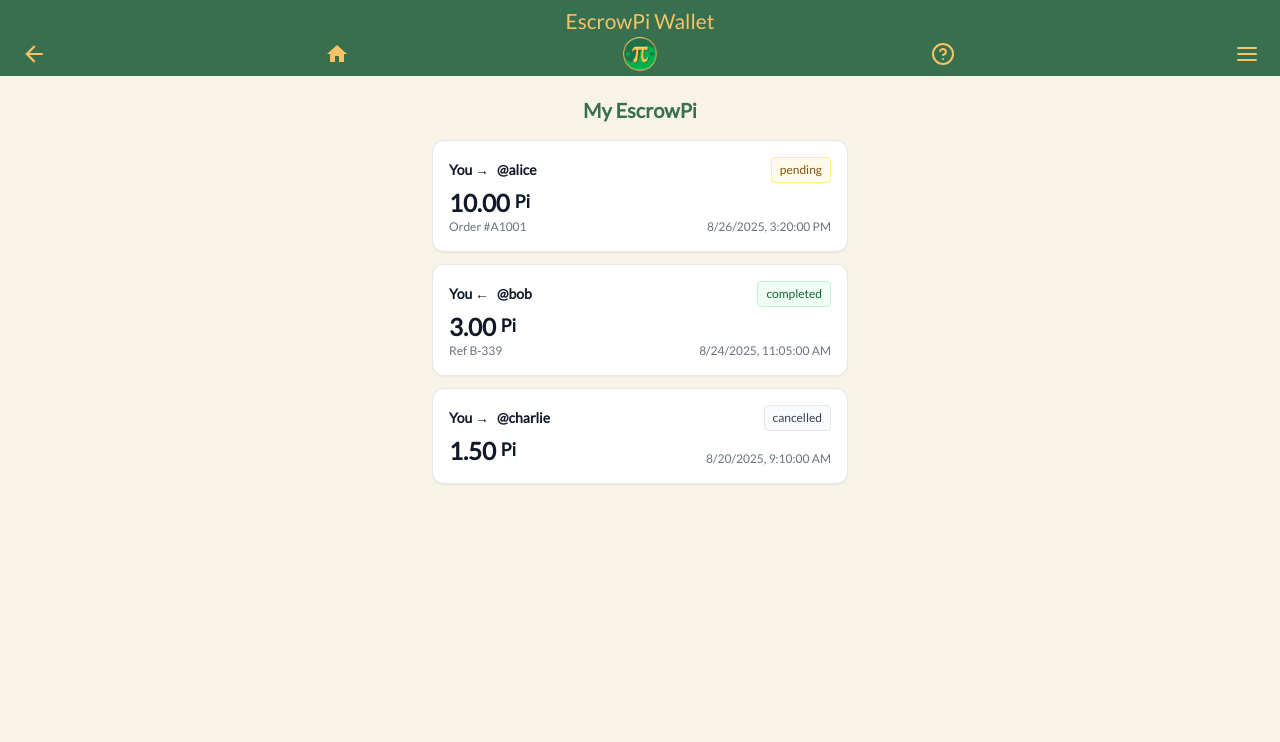
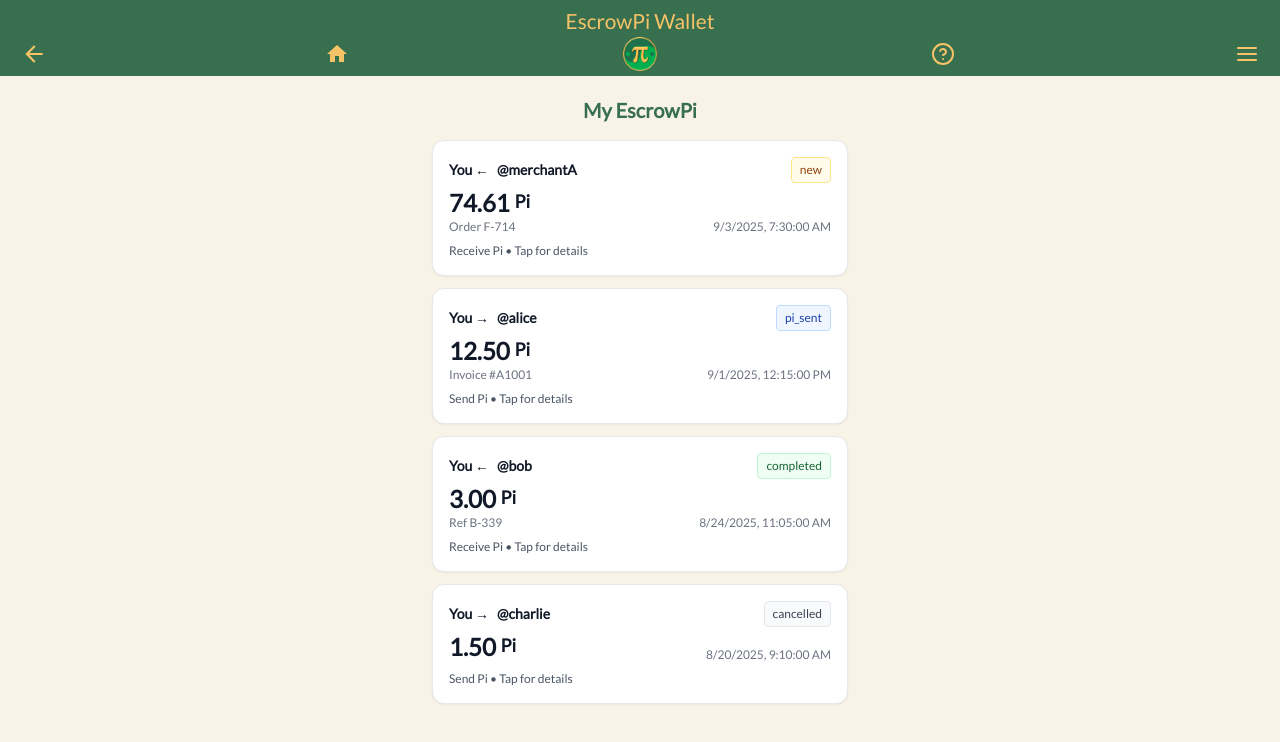
Before and after one commit to map-of-pi/escrow-pi-frontend, a Next.js app: page /history in a window 1280 px wide. Shown: the top 742 px of the page. Built offline with nearby package versions, Linux system fonts and the light colour scheme.

Commit message:
Initial implementation of My EscrowPi History page (Work in Progress)

```diff
--- /dev/null
+++ b/src/app/history/[id]/page.tsx
@@ -0,0 +1,187 @@
+"use client";
+import React, { useMemo, useState } from 'react';
+import { useParams, useRouter } from 'next/navigation';
+import Modal from '@/components/Modal';
+
+type TxStatus = 'new' | 'pi_sent' | 'completed' | 'declined' | 'cancelled' | 'disputed';
+
+type Tx = {
+  id: string;
+  direction: 'send' | 'receive';
+  counterparty: string;
+  amount: number;
+  status: TxStatus;
+  date: string;
+  notes?: string;
+  needsPayerResponse?: boolean; // show popup when true and this is a receive where I am payer
+};
+
+const statusLabel: Record<TxStatus, string> = {
+  new: 'New',
+  pi_sent: 'Pi Sent',
+  completed: 'Completed',
+  declined: 'Declined',
+  cancelled: 'Cancelled',
+  disputed: 'Disputed',
+};
+
+export default function TxDetailsPage() {
+  const router = useRouter();
+  const params = useParams();
+  const id = String(params?.id || '');
+
+  // Mock store (should come from API)
+  const initial = useMemo<Tx | undefined>(() => {
+    const all: Tx[] = [
+      { id: 'tx_1202', direction: 'receive', counterparty: '@merchantA', amount: 74.61, status: 'new', date: '2025-09-03T07:30:00Z', notes: 'Order F-714', needsPayerResponse: true },
+      { id: 'tx_1201', direction: 'send', counterparty: '@alice', amount: 12.5, status: 'pi_sent', date: '2025-09-01T12:15:00Z', notes: 'Invoice #A1001' },
+      { id: 'tx_1199', direction: 'receive', counterparty: '@bob', amount: 3, status: 'completed', date: '2025-08-24T11:05:00Z', notes: 'Ref B-339' },
+      { id: 'tx_1198', direction: 'send', counterparty: '@charlie', amount: 1.5, status: 'cancelled', date: '2025-08-20T09:10:00Z' },
+    ];
+    return all.find((t) => t.id === id);
+  }, [id]);
+
+  const [tx, setTx] = useState<Tx | undefined>(initial);
+  const [showPopup, setShowPopup] = useState<boolean>(!!(tx?.needsPayerResponse && tx.direction === 'receive' && tx.status === 'new'));
+
+  if (!tx) {
+    return (
+      <div className="space-y-4">
+        <div className="text-sm text-gray-600">Transaction not found.</div>
+        <button className="px-4 py-2 rounded-lg border" onClick={() => router.push('/history')}>Back to My EscrowPi</button>
+      </div>
+    );
+  }
+
+  const arrow = tx.direction === 'send' ? 'You →' : 'You ←';
+
+  return (
+    <div className="space-y-4">
+      <div className="flex items-center gap-2">
+        <button
+          aria-label="Go back"
+          className="inline-flex items-center justify-center h-9 w-9 rounded-full border hover:bg-gray-50"
+          onClick={() => router.back()}
+        >
+          <svg viewBox="0 0 24 24" width="20" height="20" fill="none" stroke="currentColor" strokeWidth="2" strokeLinecap="round" strokeLinejoin="round">
+            <polyline points="15 18 9 12 15 6"></polyline>
+          </svg>
+        </button>
+        <h1 className="text-lg font-bold" style={{ color: 'var(--default-primary-color)' }}>EscrowPi Transaction</h1>
+      </div>
+
+      <div className="rounded-xl border bg-white p-4 shadow-sm">
+        <div className="flex items-center justify-between">
+          <div className="text-sm font-semibold">
+            <span className="mr-2">{arrow}</span>
+            <span>{tx.counterparty}</span>
+          </div>
+          <div className="text-xs px-2 py-1 rounded border bg-gray-50">{statusLabel[tx.status]}</div>
+        </div>
+        <div className="mt-2 text-center">
+          <div className="text-sm text-gray-600">Payment transfer amount</div>
+          <div className="text-3xl font-bold">{tx.amount.toFixed(2)} <span className="text-xl align-top">Pi</span></div>
+        </div>
+      </div>
+
+      <details open className="rounded-xl border bg-white p-4 shadow-sm">
+        <summary className="cursor-pointer select-none font-semibold">EscrowPi Transaction Details</summary>
+        <div className="mt-3 space-y-3 text-sm">
+          <div className="rounded-lg border p-3 bg-gray-50">
+            <div className="font-semibold mb-2">Transaction Status</div>
+            <ol className="space-y-1 text-xs">
+              <li className="flex items-center justify-between">
+                <div className="flex items-center gap-2">
+                  <span className={`inline-block h-2 w-2 rounded-full ${tx.status !== 'new' ? 'bg-green-600' : 'bg-gray-300'}`}></span>
+                  <span>Request created</span>
+                </div>
+                <span className="text-[10px] uppercase tracking-wide text-gray-500">{tx.status !== 'new' ? 'Step complete' : 'Current step'}</span>
+              </li>
+              <li className="flex items-center justify-between">
+                <div className="flex items-center gap-2">
+                  <span className={`inline-block h-2 w-2 rounded-full ${(tx.status === 'pi_sent' || tx.status === 'completed') ? 'bg-green-600' : 'bg-gray-300'}`}></span>
+                  <span>Pi sent to EscrowPi</span>
+                </div>
+                <span className="text-[10px] uppercase tracking-wide text-gray-500">{tx.status === 'pi_sent' ? 'Current step' : (tx.status === 'completed' ? 'Step complete' : 'Future step')}</span>
+              </li>
+              <li className="flex items-center justify-between">
+                <div className="flex items-center gap-2">
+                  <span className={`inline-block h-2 w-2 rounded-full ${tx.status === 'completed' ? 'bg-green-600' : 'bg-gray-300'}`}></span>
+                  <span>Completed / funds released</span>
+                </div>
+                <span className="text-[10px] uppercase tracking-wide text-gray-500">{tx.status === 'completed' ? 'Current step' : 'Future step'}</span>
+              </li>
+            </ol>
+          </div>
+
+          <div className="grid grid-cols-2 gap-2">
+            <button
+              disabled={!(tx.needsPayerResponse && tx.direction === 'receive' && tx.status === 'new')}
+              className={`py-2 rounded-lg text-sm font-semibold ${tx.needsPayerResponse && tx.direction === 'receive' && tx.status === 'new' ? 'bg-[var(--default-primary-color)] text-[var(--default-secondary-color)]' : 'bg-gray-200 text-gray-500'}`}
+              onClick={() => setShowPopup(true)}
+            >
+              Respond to Request
+            </button>
+            <button
+              disabled={tx.status !== 'pi_sent'}
+              className={`py-2 rounded-lg text-sm font-semibold ${tx.status === 'pi_sent' ? 'bg-[var(--default-primary-color)] text-[var(--default-secondary-color)]' : 'bg-gray-200 text-gray-500'}`}
+              onClick={() => setTx({ ...tx, status: 'completed' })}
+            >
+              Mark Complete
+            </button>
+          </div>
+        </div>
+      </details>
+
+      {/* Confirm/Decline popup for unresponded receive request where I'm the payer */}
+      {tx.needsPayerResponse && tx.direction === 'receive' && tx.status === 'new' && (
+        <Modal
+          open={showPopup}
+          onClose={() => setShowPopup(false)}
+          onConfirm={() => {
+            setTx({ ...tx, status: 'pi_sent', needsPayerResponse: false });
+            setShowPopup(false);
+          }}
+          confirmText="Confirm Request"
+          title={(
+            <div className="space-y-2">
+              <div className="text-center">A payee has requested pi from you</div>
+              <div className="text-center text-3xl font-semibold">{tx.amount.toFixed(2)} pi</div>
+            </div>
+          )}
+        >
+          <div className="space-y-2 text-sm">
+            <div className="text-center">Transaction details: {tx.notes || '—'}</div>
+            <div className="grid grid-cols-3 gap-2">
+              <button
+                className="py-2 rounded-lg font-semibold bg-gray-200 text-gray-700"
+                onClick={() => {
+                  setTx({ ...tx, status: 'declined', needsPayerResponse: false });
+                  setShowPopup(false);
+                }}
+              >
+                Decline Request
+              </button>
+              <button
+                className="py-2 rounded-lg font-semibold bg-gray-100 text-gray-700"
+                onClick={() => setShowPopup(false)}
+              >
+                Not Now
+              </button>
+              <button
+                className="py-2 rounded-lg font-semibold"
+                style={{ background: 'var(--default-primary-color)', color: 'var(--default-secondary-color)' }}
+                onClick={() => {
+                  setTx({ ...tx, status: 'pi_sent', needsPayerResponse: false });
+                  setShowPopup(false);
+                }}
+              >
+                Confirm Request
+              </button>
+            </div>
+          </div>
+        </Modal>
+      )}
+    </div>
+  );
+}
--- a/src/app/history/page.tsx
+++ b/src/app/history/page.tsx
@@ -1,33 +1,39 @@
 "use client";
 import React, { useMemo } from 'react';
+import { useRouter } from 'next/navigation';
 
-type TxStatus = 'pending' | 'completed' | 'cancelled' | 'disputed';
-type Role = 'initiator' | 'counterparty';
+type TxStatus = 'new' | 'pi_sent' | 'completed' | 'declined' | 'cancelled' | 'disputed';
+type Direction = 'send' | 'receive';
 
 type TxItem = {
   id: string;
-  role: Role;
+  direction: Direction; // send -> I pay, receive -> I’m being asked to pay
   counterparty: string;
   amount: number;
   status: TxStatus;
-  date: string; // ISO string
+  date: string; // ISO
   notes?: string;
 };
 
 const statusClasses: Record<TxStatus, string> = {
-  pending: 'bg-yellow-50 text-yellow-800 border-yellow-200',
+  new: 'bg-amber-50 text-amber-800 border-amber-200',
+  pi_sent: 'bg-blue-50 text-blue-800 border-blue-200',
   completed: 'bg-green-50 text-green-800 border-green-200',
+  declined: 'bg-gray-50 text-gray-700 border-gray-200',
   cancelled: 'bg-gray-50 text-gray-700 border-gray-200',
   disputed: 'bg-red-50 text-red-800 border-red-200',
 };
 
 export default function HistoryPage() {
-  // TODO: Replace with real fetch to backend once API is available
+  const router = useRouter();
   const items = useMemo<TxItem[]>(
     () => [
-      { id: 'tx_1001', role: 'initiator', counterparty: '@alice', amount: 10, status: 'pending', date: '2025-08-26T15:20:00Z', notes: 'Order #A1001' },
-      { id: 'tx_1000', role: 'counterparty', counterparty: '@bob', amount: 3, status: 'completed', date: '2025-08-24T11:05:00Z', notes: 'Ref B-339' },
-      { id: 'tx_0999', role: 'initiator', counterparty: '@charlie', amount: 1.5, status: 'cancelled', date: '2025-08-20T09:10:00Z' },
+      // New/in-progress first
+      { id: 'tx_1202', direction: 'receive', counterparty: '@merchantA', amount: 74.61, status: 'new', date: '2025-09-03T07:30:00Z', notes: 'Order F-714' },
+      { id: 'tx_1201', direction: 'send', counterparty: '@alice', amount: 12.5, status: 'pi_sent', date: '2025-09-01T12:15:00Z', notes: 'Invoice #A1001' },
+      // Completed last
+      { id: 'tx_1199', direction: 'receive', counterparty: '@bob', amount: 3, status: 'completed', date: '2025-08-24T11:05:00Z', notes: 'Ref B-339' },
+      { id: 'tx_1198', direction: 'send', counterparty: '@charlie', amount: 1.5, status: 'cancelled', date: '2025-08-20T09:10:00Z' },
     ],
     []
   );
@@ -40,11 +46,14 @@ export default function HistoryPage() {
         <div className="text-center text-sm text-gray-600">No transactions yet.</div>
       ) : (
         <ul className="space-y-3">
-          {items.map((tx) => (
-            <li key={tx.id} className="rounded-xl border bg-white p-4 shadow-sm">
+          {items.map((tx) => {
+            const arrow = tx.direction === 'send' ? 'You →' : 'You ←';
+            return (
+              <li key={tx.id} className="rounded-xl border bg-white p-0 shadow-sm overflow-hidden">
+                <button className="w-full p-4 text-left" onClick={() => router.push(`/history/${tx.id}`)}>
                   <div className="flex items-center justify-between">
                     <div className="text-sm font-semibold">
-                  <span className="mr-2">{tx.role === 'initiator' ? 'You →' : 'You ←'}</span>
+                      <span className="mr-2">{arrow}</span>
                       <span>{tx.counterparty}</span>
                     </div>
                     <div className={`text-xs px-2 py-1 rounded border ${statusClasses[tx.status]}`}>{tx.status}</div>
@@ -56,8 +65,11 @@ export default function HistoryPage() {
                     </div>
                     <div className="text-xs text-gray-500">{new Date(tx.date).toLocaleString()}</div>
                   </div>
+                  <div className="mt-2 text-xs text-gray-600">{tx.direction === 'receive' ? 'Receive Pi' : 'Send Pi'} • Tap for details</div>
+                </button>
               </li>
-          ))}
+            );
+          })}
         </ul>
       )}
     </div>
--- a/src/app/page.tsx
+++ b/src/app/page.tsx
@@ -18,7 +18,7 @@ export default function HomePage() {
   const [counterparty, setCounterparty] = useState('');
   const [details, setDetails] = useState('');
   const [amount, setAmount] = useState<number | ''>(66);
-  const [amountInput, setAmountInput] = useState<string>('66.0');
+  const [amountInput, setAmountInput] = useState<string>('1.0');
   const [modalAmount, setModalAmount] = useState<number | ''>('');
   const [showSend, setShowSend] = useState(false);
   const [showRequest, setShowRequest] = useState(false);
```
Lines whose indentation alone changed are shown as unchanged.
